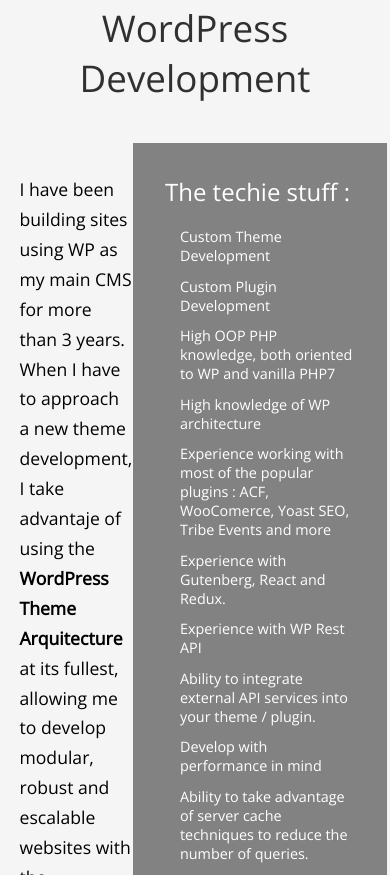
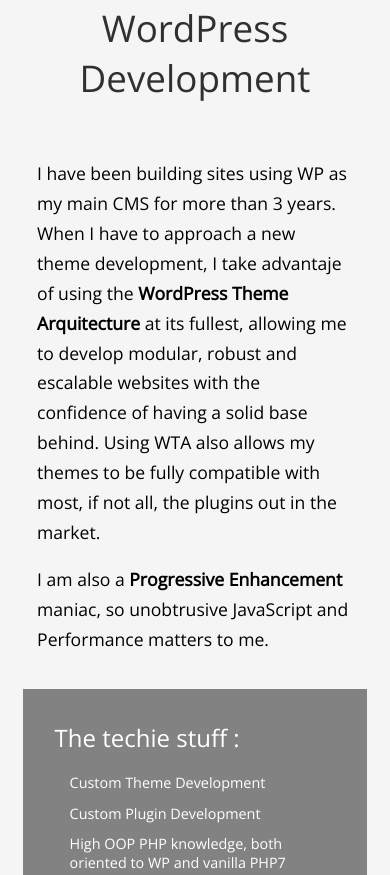
Before and after one commit to davidguerreiro/portfolio3.0, a plain HTML site: page index.html in a window 390 px wide. Shown: the part 812-1687 px from the top of the page. Drawn offline with nearby package versions, Linux system fonts and the light colour scheme.

Commit message:
add responsive css to wp skill section

```diff
--- a/css/components/_skill-section.scss
+++ b/css/components/_skill-section.scss
@@ -3,6 +3,12 @@
     &__content {
         width: 50%;
         margin-top: 2em;
+
+        @media all and ( max-width: 835px  ) {
+            width: 90%;
+            display: block;
+            margin: 1em auto 0 auto;
+        }
 
         p {
             margin-bottom: 1em;
@@ -12,6 +18,10 @@
 
     &__wrapper {
         display: flex;
+
+        @media all and ( max-width: 835px  ) {
+            flex-flow: column;
+        }
     }
 
     &__list-wrapper {
@@ -24,6 +34,10 @@
             width: 80%;
             margin-left: auto;
             padding: 2em;
+
+            @media all and ( max-width: 835px ) {
+                margin: 1em auto 0 auto;
+            }
 
             li {
                 font-size: 0.9em;
```
Also changed, not shown: css/style.css.
